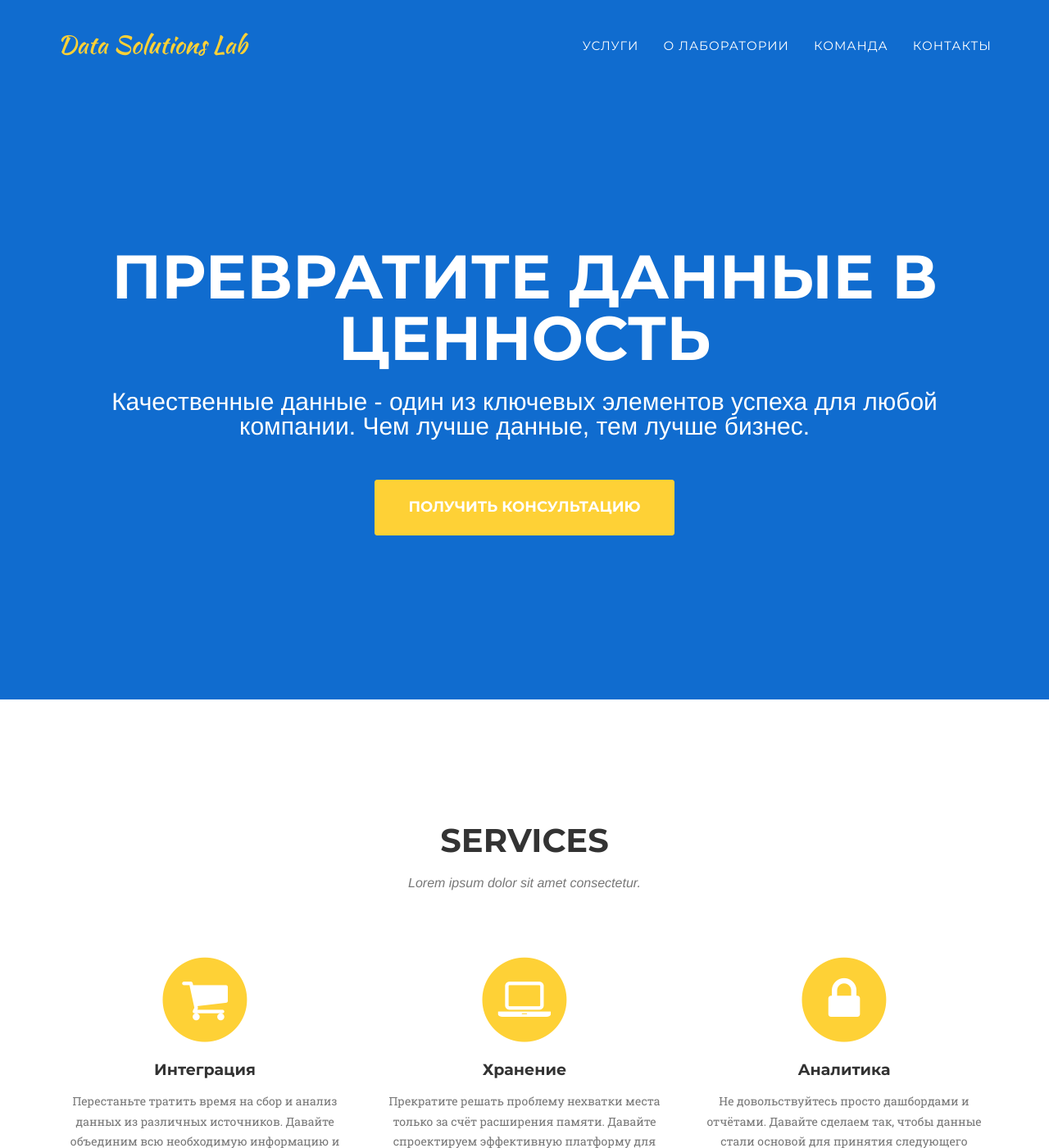
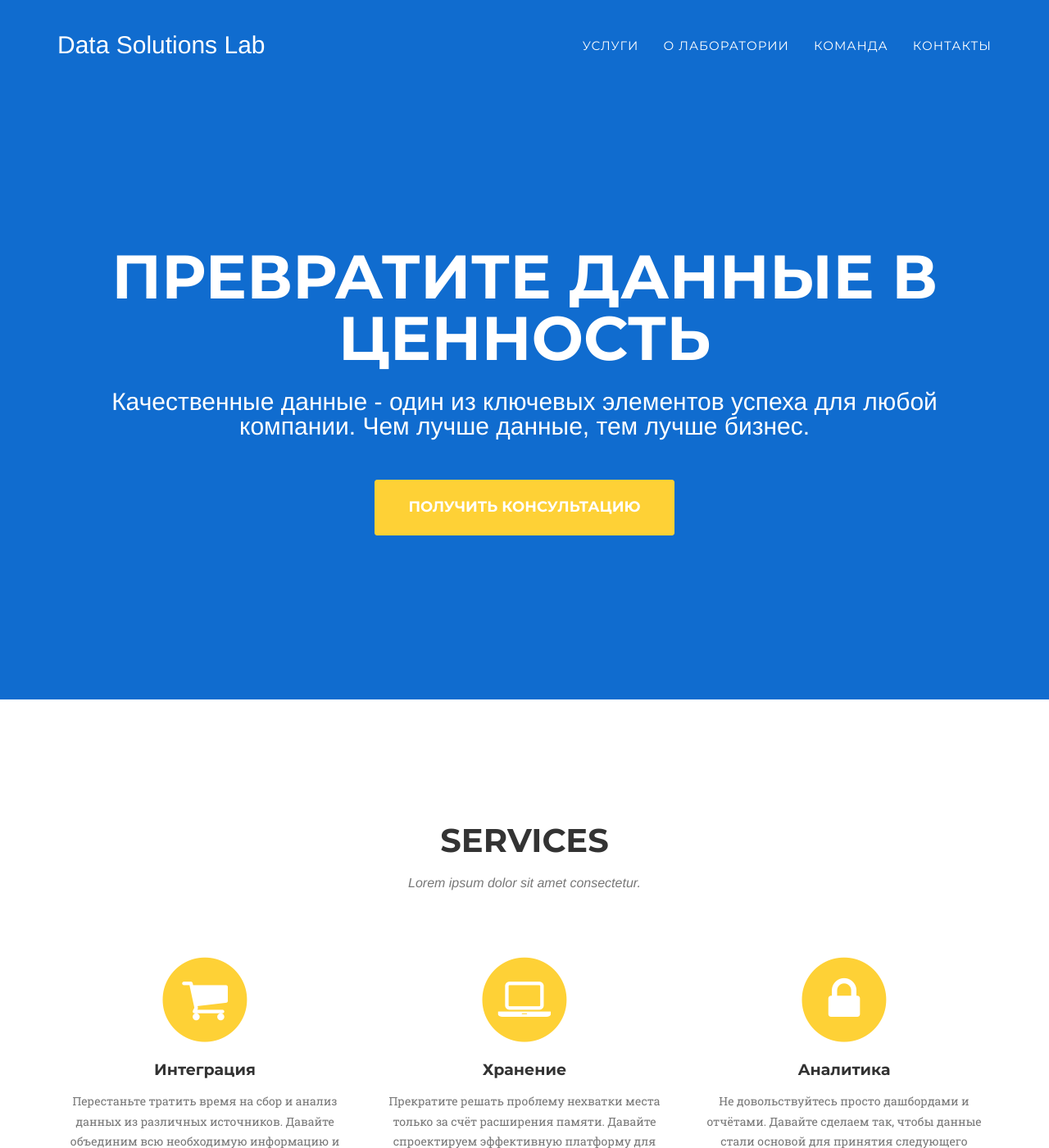
Before and after one commit to techwritex/datasolutionslab, a Jekyll site: the page built from index.html, in a window 1280 px wide and 1400 px high. Shown: the whole window at 82% size. Built offline with Jekyll 4.4.1, drawn with Linux system fonts in a browser that asks for light colours; some web fonts are replaced.

Commit message:
v 0.1.18

```diff
--- a/_includes/css/agency.css
+++ b/_includes/css/agency.css
@@ -176,8 +176,10 @@ fieldset[disabled] .btn-xl.active {
 }
 
 .navbar-default .navbar-brand {
-    font-family: "Kaushan Script","Helvetica Neue",Helvetica,Arial,cursive;
-    color: #{{ site.data.template.color.primary }};
+    /* font-family: "Kaushan Script","Helvetica Neue",Helvetica,Arial,cursive; */
+    font-family: Helvetica, Arial, sans-serif;
+    /* color: #{{ site.data.template.color.primary }}; */
+    color: #fff;
 }
 
 .navbar-default .navbar-brand:hover,
```
